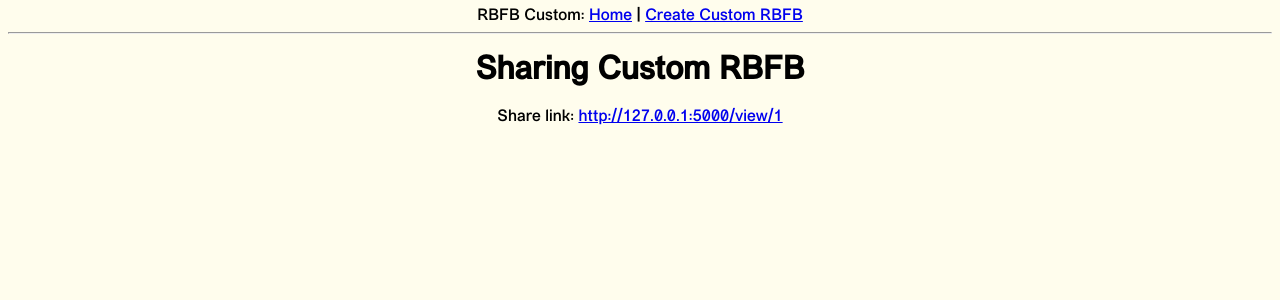
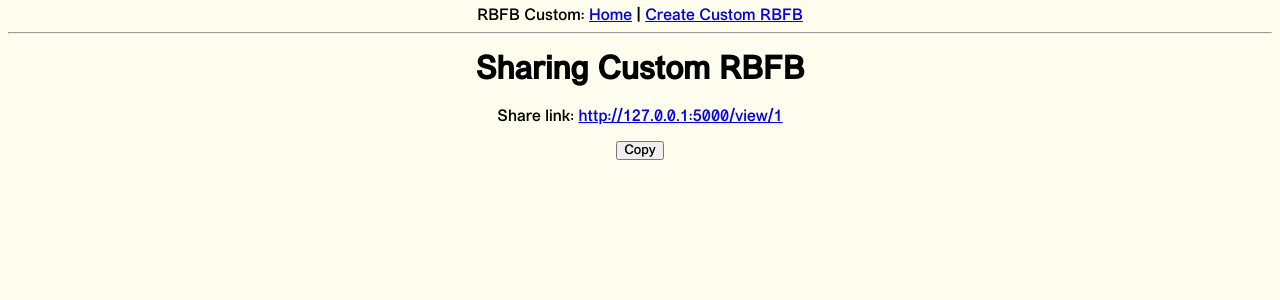
Before and after one commit to griffinhcollins/custom-rbfb, a Flask app: page /share/1 in a window 1280 px wide. Shown: the top 300 px of the page. Run offline with Flask 3, Linux system fonts and the light colour scheme.

Commit message:
Added copy to clipboard to share

```diff
--- a/app/templates/share.html
+++ b/app/templates/share.html
@@ -7,5 +7,19 @@
     Share link:
     <a href="{{ url }}"> {{ url }} </a>
 </p>
+<div>
+    <button onclick="copy_to_clipboard('{{ url }}')" id="submit">Copy</button>
+</div>
+<div id="copied-to-clipboard" style="display: none">
+    Copied to clipboard!
+</div>
+
+<script>
+
+    function copy_to_clipboard(text) {
+        navigator.clipboard.writeText(text);
+        document.getElementById("copied-to-clipboard").style.display = "block"
+    }
+</script>
 
 {% endblock %}
```
